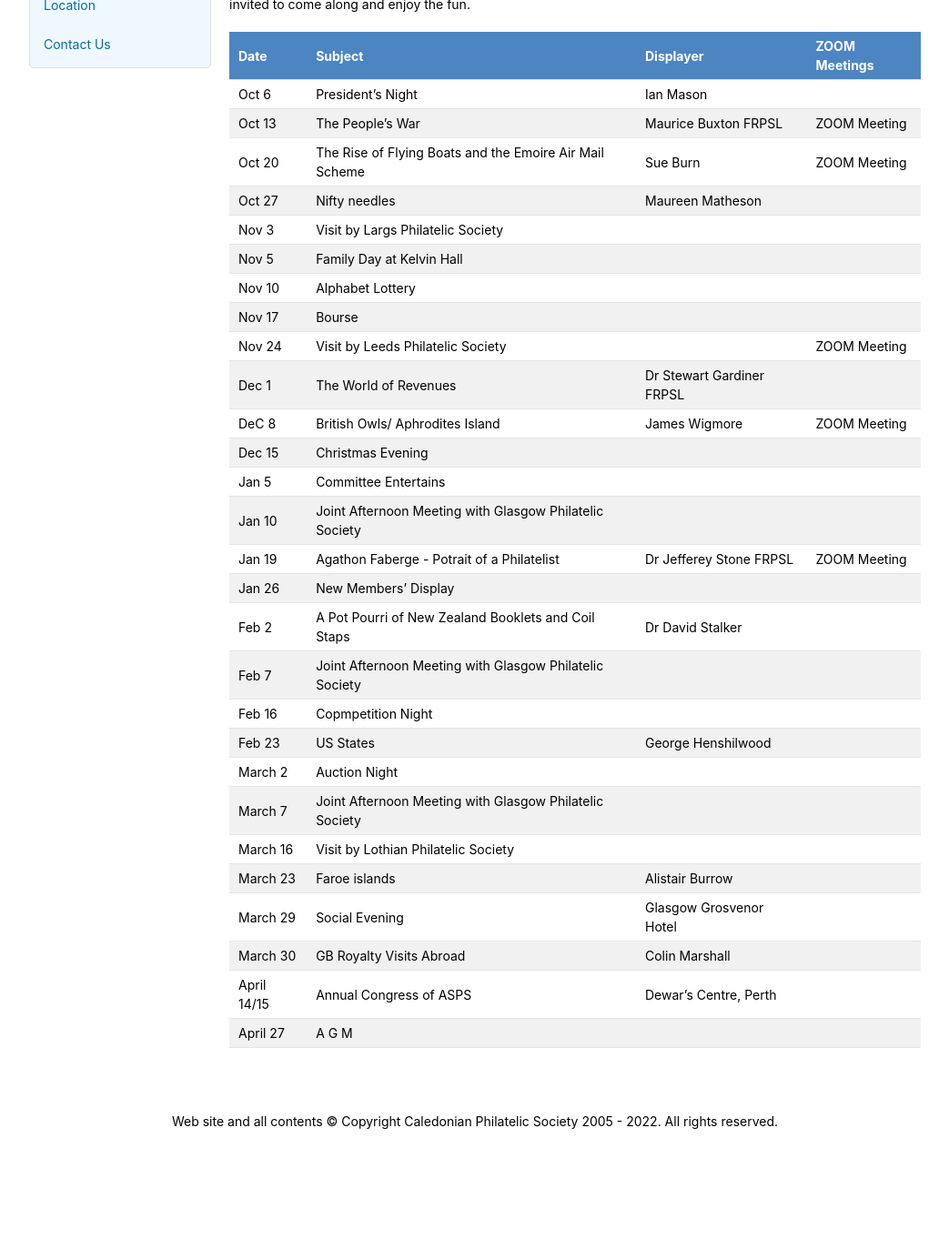
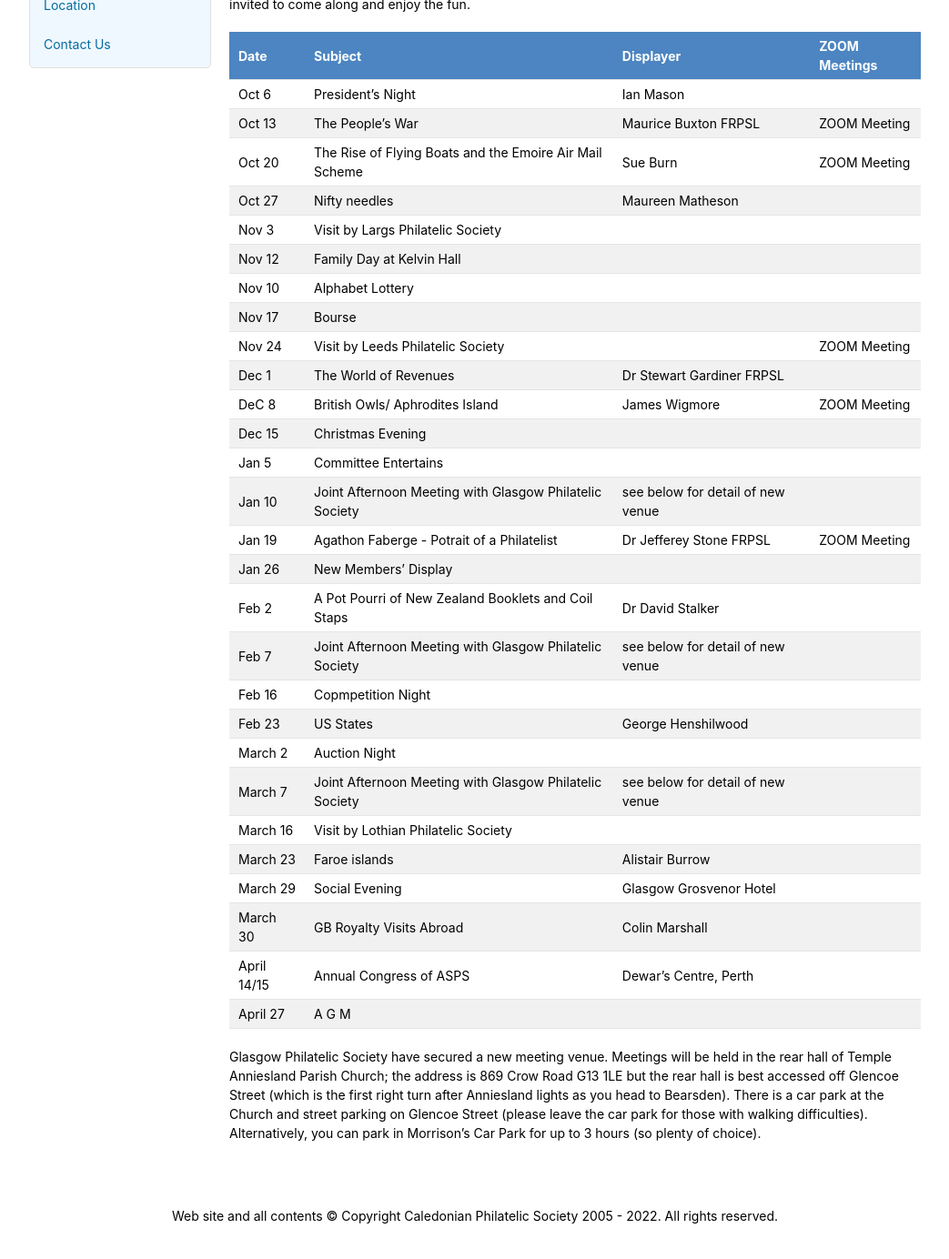
Before and after one commit to astalker/caledonian-stamps, a Jekyll site: the page built from meetings.md, in a window 1280 px wide and 1400 px high, scrolled down 731 px. Shown: the top 1384 px of the window at 91% size, without its empty margins (118-1161 px from the left). Built offline with Jekyll 4.4.1, drawn with Linux system fonts in a browser that asks for light colours; our own code applies the rules of GitHub Pages for plain Markdown files; before the commit the page ends 2027 px from its top, so only the background shows below that.

Commit message:
Glasgow Philatelic Society access added

```diff
--- a/meetings.md
+++ b/meetings.md
@@ -23,7 +23,7 @@ Oct 13 | The People's War | Maurice Buxton FRPSL| ZOOM Meeting
 Oct 20 | The Rise of Flying Boats and the Emoire Air Mail Scheme | Sue Burn |ZOOM Meeting
 Oct 27 | Nifty needles| Maureen Matheson
 Nov 3  | Visit by Largs Philatelic Society |
-Nov 5  | Family Day at Kelvin Hall
+Nov 12  | Family Day at Kelvin Hall
 Nov 10 | Alphabet Lottery
 Nov 17 | Bourse
 Nov 24 | Visit by Leeds Philatelic Society || ZOOM Meeting
@@ -31,18 +31,20 @@ Dec 1  | The World of Revenues | Dr Stewart Gardiner FRPSL
 DeC 8  | British Owls/ Aphrodites Island | James Wigmore | ZOOM Meeting
 Dec 15 | Christmas Evening
 Jan 5  | Committee Entertains
-Jan 10 | Joint Afternoon Meeting with Glasgow Philatelic Society |
+Jan 10 | Joint Afternoon Meeting with Glasgow Philatelic Society | see below for detail of new venue
 Jan 19 | Agathon Faberge - Potrait of a Philatelist| Dr Jefferey Stone FRPSL | ZOOM Meeting
 Jan 26 | New Members' Display
 Feb 2  | A Pot Pourri of New Zealand Booklets and Coil Staps | Dr David Stalker
-Feb 7  | Joint Afternoon Meeting with Glasgow Philatelic Society |
+Feb 7  | Joint Afternoon Meeting with Glasgow Philatelic Society | see below for detail of new venue
 Feb 16 | Copmpetition Night
 Feb 23 | US States | George Henshilwood
 March 2  | Auction Night
-March 7  | Joint Afternoon Meeting with Glasgow Philatelic Society |
+March 7  | Joint Afternoon Meeting with Glasgow Philatelic Society | see below for detail of new venue
 March 16 | Visit by Lothian Philatelic Society
 March 23 | Faroe islands | Alistair Burrow
 March 29 | Social Evening | Glasgow Grosvenor Hotel
 March 30 | GB Royalty Visits Abroad | Colin Marshall
 April 14/15 | Annual Congress of ASPS | Dewar's Centre, Perth
 April 27 | A G M
+
+Glasgow Philatelic Society have secured a new meeting venue. Meetings will be held in the rear hall of Temple Anniesland Parish Church; the address is 869 Crow Road G13 1LE but the rear hall is best accessed off Glencoe Street (which is the first right turn after Anniesland lights as you head to Bearsden). There is a car park at the Church and street parking on Glencoe Street (please leave the car park for those with walking difficulties). Alternatively, you can park in Morrison’s Car Park for up to 3 hours (so plenty of choice).
```
